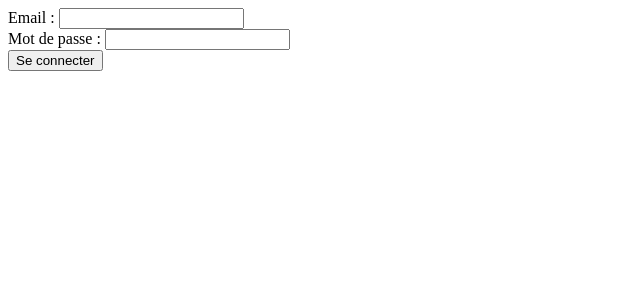
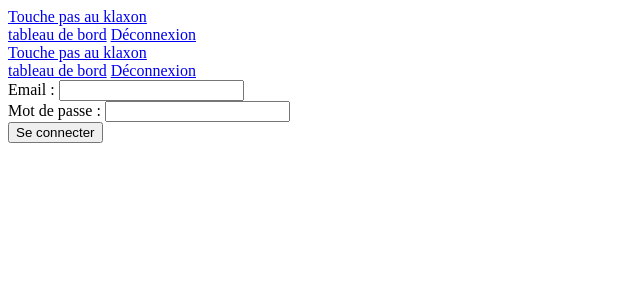
Before and after one commit to Matth-del4/devoir-appli-mvc-php-2026, a PHP site: template src/View/auth/connexion.php in a window 1280 px wide. Shown: the top 300 px of the page, without its empty margins (0-640 px from the left). Run offline with PHP 8.4, Linux system fonts and the light colour scheme; the template is opened without the code that fills it, so the values that code supplies are empty; the visitor is signed in with stand-in values (Sample User, id 1).

Commit message:
Ajout header dynamique selon etat de connexion

```diff
--- /dev/null
+++ b/database/generate_hash.php
@@ -0,0 +1,4 @@
+<?php
+$hash = password_hash('password123', PASSWORD_DEFAULT);
+echo $hash . "\n";
+var_dump(password_verify('password123', $hash)); // doit afficher bool(true)
--- a/public/index.php
+++ b/public/index.php
@@ -1,6 +1,7 @@
 <?php // Dossier accessible au navigateur
 require '../vendor/autoload.php'; // Chargement de l'autoloader de Composer
 require_once '../config/database.php'; // Chargement de la configuration de la base de données
+session_start();
 
 // Utilisation des classes nécessaires
 use Buki\Router\Router;
--- a/src/Controller/AuthController.php
+++ b/src/Controller/AuthController.php
@@ -27,6 +27,8 @@ class AuthController
         if ($utilisateur && password_verify($password, $utilisateur['mot_de_passe_hash'])) {
             $_SESSION['user_id'] = $utilisateur['id_utilisateur'];
             $_SESSION['role'] = $utilisateur['role'];
+            $_SESSION['prenom'] = $utilisateur['prenom'];
+            $_SESSION['nom'] = $utilisateur['nom'];
             return true;
         } else {
             return false;
--- a/src/View/auth/connexion.php
+++ b/src/View/auth/connexion.php
@@ -1,3 +1,5 @@
+<?php include __DIR__ . '/../layout/header.php'; ?>
+
 <form method="POST" action="/connexion">
     <div>
         <label for="email">Email :</label>
--- /dev/null
+++ b/src/View/layout/header.php
@@ -0,0 +1,22 @@
+<?php if (!isset($_SESSION['user_id'])) : ?>
+    <header>
+        <p>Touche pas au klaxon</p>
+        <a href="/connexion">Connexion</a>
+    </header>
+<?php elseif ($_SESSION['role'] === 'admin') : ?>
+    <header>
+        <a href="/admin">Touche pas au klaxon</a>
+        <nav>
+            <a href="/admin">tableau de bord</a>
+            <a href="/deconnexion">Déconnexion</a>
+        </nav>
+    </header>
+<?php else : ?>
+    <header>
+        <p>Touche pas au klaxon</p>
+        <nav>
+            <a href="/trajet/creer">Créer un trajet</a>
+            <a href="/deconnexion">Déconnexion</a>
+        </nav>
+    </header>
+<?php endif; ?>
--- a/src/View/trajet/liste.php
+++ b/src/View/trajet/liste.php
@@ -1,3 +1,5 @@
+<?php include __DIR__ . '/../layout/header.php'; ?>
+
 <?php foreach ($trajets as $trajet) : ?>
     <div class="trajet">
         <h2><?php echo htmlspecialchars($trajet['id_trajet']); ?></h2>
```
